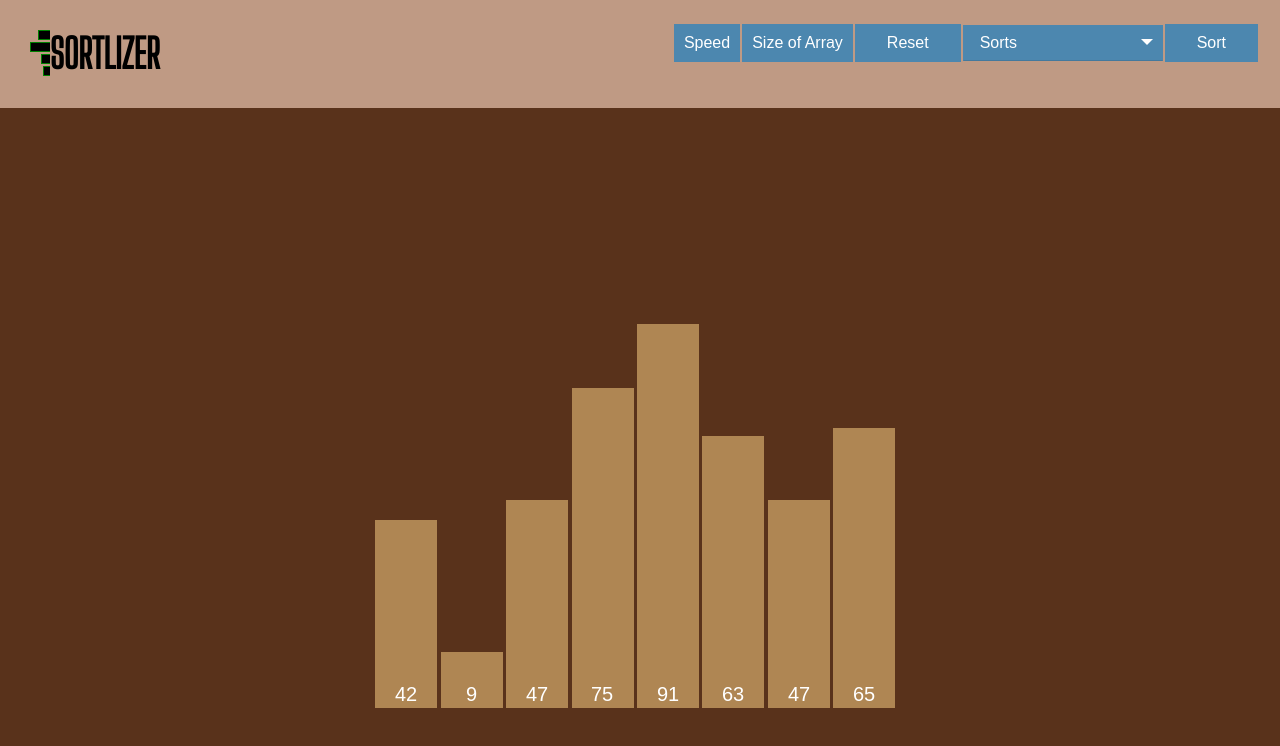
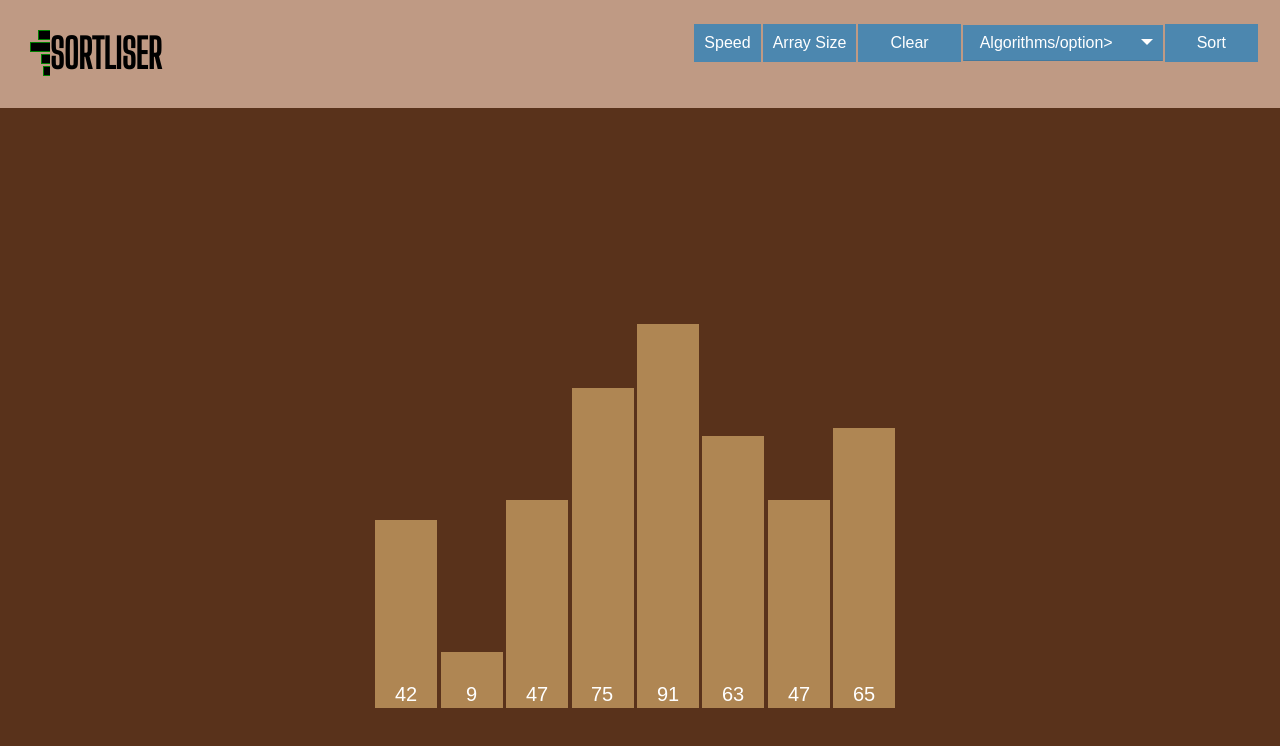
Before and after one commit to ydvabhee/Sortilizer, a plain HTML site: page index.html in a window 1280 px wide. Drawn offline with Linux system fonts and the light colour scheme; a web font is replaced by a local one.

Commit message:
Update index.html

```diff
--- a/index.html
+++ b/index.html
@@ -25,7 +25,7 @@
                 SORT
                 <div class="hide">ING </div>
                 <div class="hide1">VISUA</div>
-                LIZER
+                LISER
             </div>
 
 
@@ -40,7 +40,7 @@
 
                 <!-- for speed button -->
                 <div class="dropdown">
-                    <button class="dropbtn">Speed </button>
+                    <button class="dropbtn">Speed</button>
                     <div class="dropdown-content">
                         <input type="range" min="0" max="300" value="50" class="slider" id="speedRange" />
                     </div>
@@ -49,11 +49,11 @@
                 <!-- for size button  -->
 
                 <div class="dropdown">
-                    <button class="dropbtn">Size of Array</button>
+                    <button class="dropbtn">Array Size</button>
                     <div class="dropdown-content">
-                        <a href="#" onclick="arrayAndDiv(20)">Short</a>
-                        <a href="#" onclick="arrayAndDiv(60)">Medium </a>
-                        <a href="#" onclick="arrayAndDiv(150)">Large </a>
+                        <a href="#" onclick="arrayAndDiv(20)">Small</a>
+                        <a href="#" onclick="arrayAndDiv(60)">Medium</a>
+                        <a href="#" onclick="arrayAndDiv(150)">Large</a>
                         <a>Custom <br>
 
                             <button class="counter" onclick="counterChange(-1)">-</i></button>
@@ -63,11 +63,11 @@
                     </div>
                 </div>
 
-                <button class="button" onclick="counterChange(0)">Reset</button>
+                <button class="button" onclick="counterChange(0)">Clear</button>
 
                 <div class="custom-select" style="width:200px;">
                     <select>
-                        <option id="selected_sort" value="0">Sorts</option>
+                        <option id="selected_sort" value="0">Algorithms/option>
                         <option value="3">Bubble Sort</option>
                         <option value="1">Quick Sort</option>
                         <option value="2">Merge Sort</option>
```
